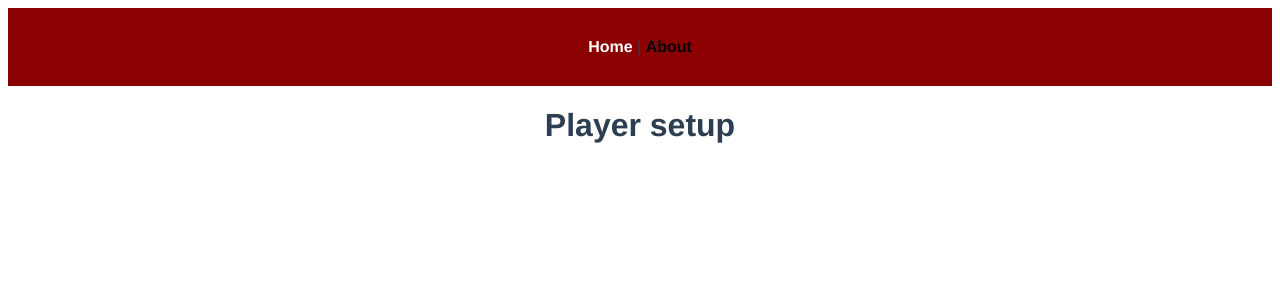
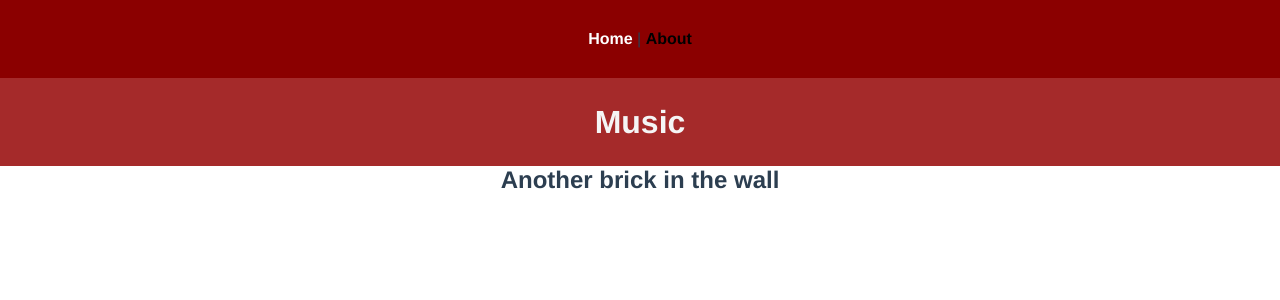
Before and after one commit to Francisco-fco/MusicPlayer, a Vue app in the folder music-player/: page /#/ in a window 1280 px wide. Shown: the top 300 px of the page. Built offline with nearby package versions, Linux system fonts and the light colour scheme.

Commit message:
checkpoint

```diff
--- a/music-player/src/components/Player.vue
+++ b/music-player/src/components/Player.vue
@@ -5,7 +5,7 @@
       </header>
       <main>
           <section class="player">
-              <h2 id="song-title">Giannis</h2>
+              <h2 id="song-title">{{ current.title }}</h2>
           </section>
       </main>
   </div>
@@ -13,7 +13,28 @@
 
 <script>
 export default {
-    name: 'player-comtainer'
+// Hårdkodat exempel
+
+    name: 'player-comtainer',
+    data () {
+        return {
+           current: {
+               title: 'Another brick in the wall'
+           },
+           songs: [
+               {
+                   title: 'Another brick in the wall',
+                   artist: 'Pink Floyd',
+                   // src: require('')
+               },
+               {
+                   title: 'Hotel Californa',
+                   artist: 'Gipsy Kings',
+                   // src: require('')
+               }
+           ]
+        }
+    }
 }
 </script>
 
@@ -35,6 +56,7 @@ header {
     align-items: center;
     padding: 2vw;
     background-color: brown;
+    color: whitesmoke;
 }
 
 </style>
--- a/music-player/src/views/Home.vue
+++ b/music-player/src/views/Home.vue
@@ -1,11 +1,15 @@
 <template>
   <div class="container">
-    <h1>Player setup</h1>
+    <Player />
   </div>
 </template>
 
 <script>
+import Player from "../components/Player.vue";
 export default {
+  components: {
+    Player,
+  }
 
 }
 </script>
```
